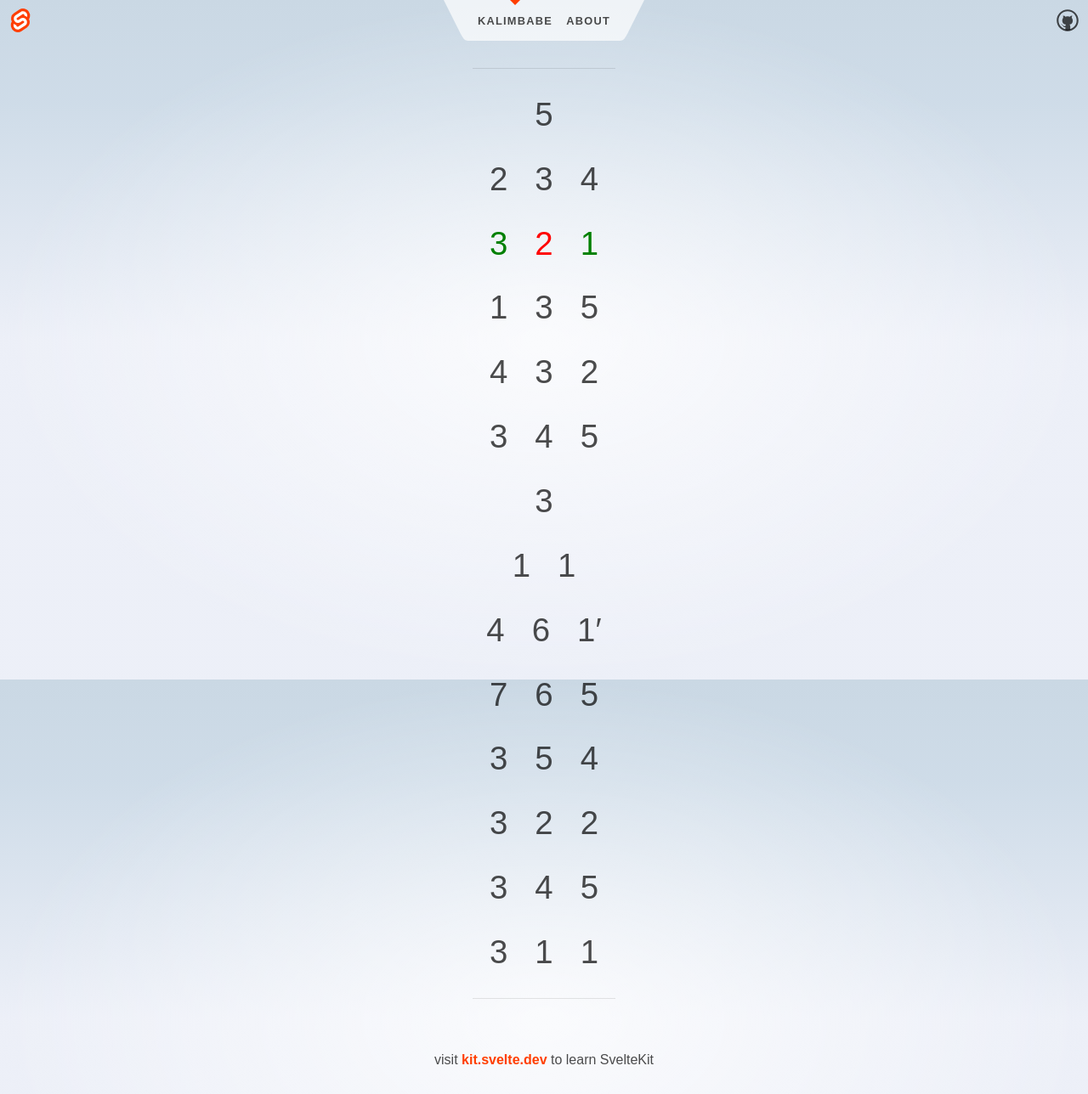
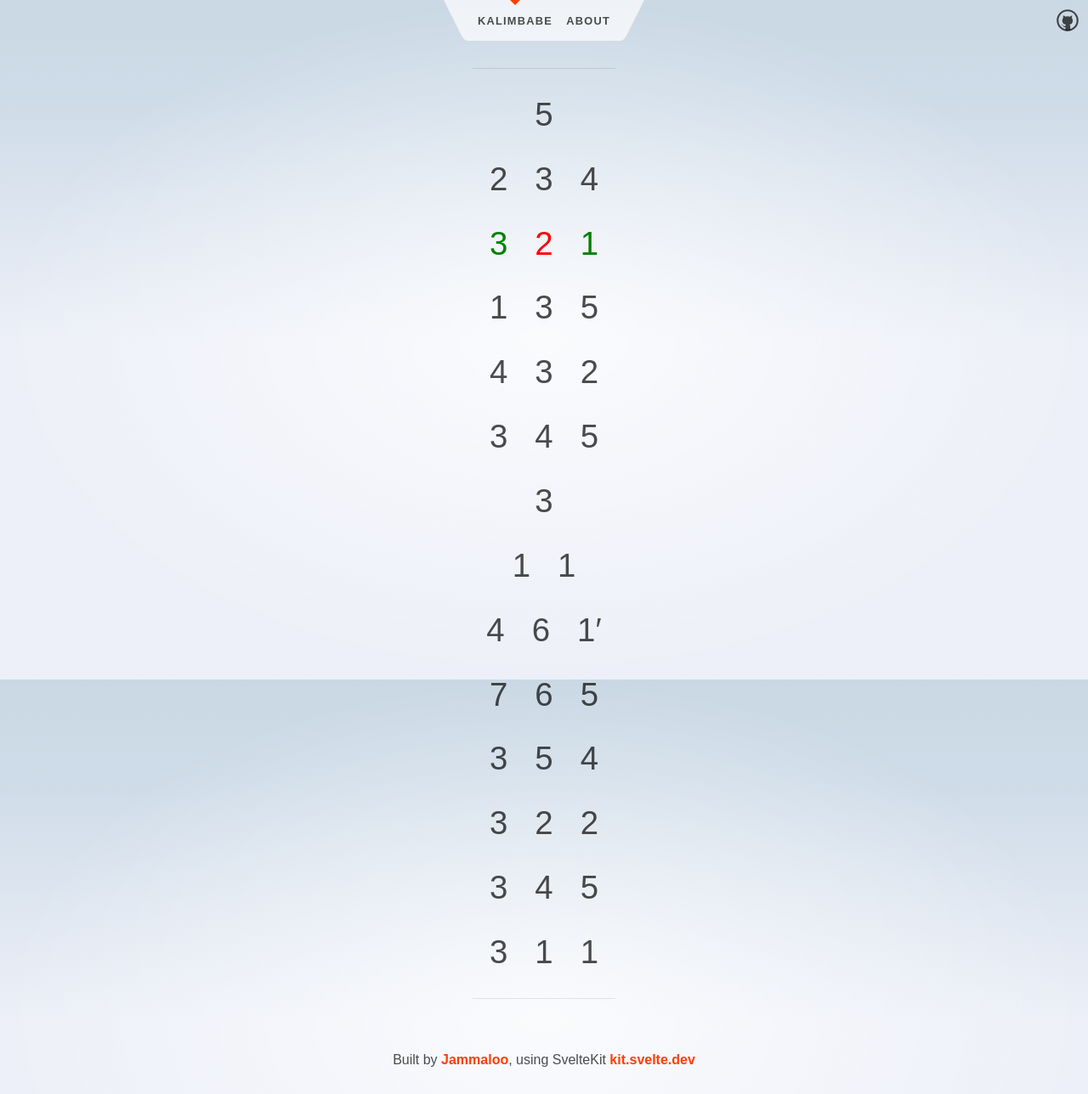
Before and after one commit to jammaloo/kalimbabe, a SvelteKit app: page / in a window 1280 px wide. Shown: the whole page at 85% size. Built offline with nearby package versions, Linux system fonts and the light colour scheme.

Commit message:
feat: add readme and update header and footer links

```diff
--- a/src/routes/+layout.svelte
+++ b/src/routes/+layout.svelte
@@ -11,7 +11,7 @@
 	</main>
 
 	<footer>
-		<p>visit <a href="https://kit.svelte.dev">kit.svelte.dev</a> to learn SvelteKit</p>
+		<p>Built by <a href="https://jammaloo.com">Jammaloo</a>, using SvelteKit <a href="https://kit.svelte.dev">kit.svelte.dev</a></p>
 	</footer>
 </div>
 
--- a/src/routes/Header.svelte
+++ b/src/routes/Header.svelte
@@ -6,9 +6,6 @@
 
 <header>
 	<div class="corner">
-		<a href="https://kit.svelte.dev">
-			<img src={logo} alt="SvelteKit" />
-		</a>
 	</div>
 
 	<nav>
@@ -29,7 +26,7 @@
 	</nav>
 
 	<div class="corner">
-		<a href="https://github.com/sveltejs/kit">
+		<a href="https://github.com/jammaloo/kalimbabe">
 			<img src={github} alt="GitHub" />
 		</a>
 	</div>
```
Also changed, not shown: 1 other file (tests, documents, lock files or other folders).
